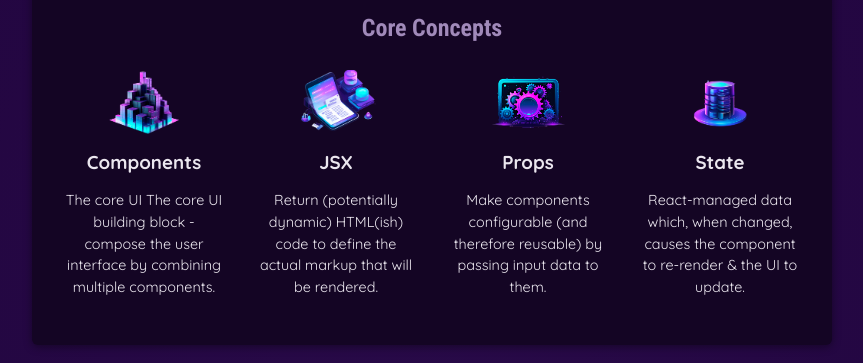
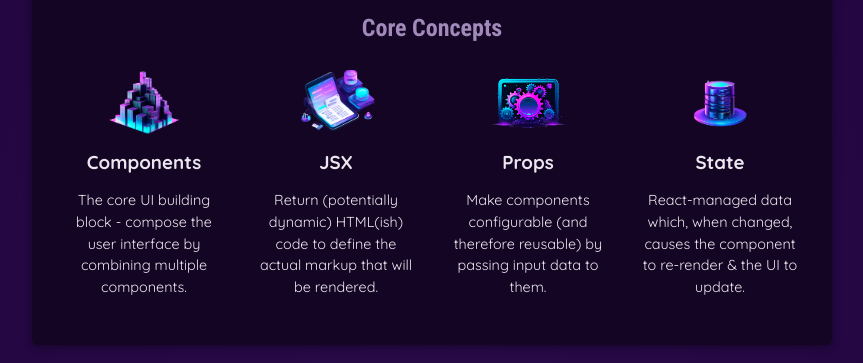
Before and after one commit to Aditya-Maheshwari47/React, a React (Vite) app: page / in a window 1280 px wide. Shown: the part 354-717 px from the top of the page, without its empty margins (208-1071 px from the left). Built offline with nearby package versions, Linux system fonts and the light colour scheme.

Commit message:
Reorganize component structure into separate files(9/2/2026)

```diff
--- a/src/App.jsx
+++ b/src/App.jsx
@@ -1,39 +1,7 @@
-import reactImg from "./assets/react-core-concepts.png"
-import comoponentsImg from "./assets/components.png"
+import {CORE_CONCEPTS} from './data.js'
+import Header from './components/Header.jsx'
+import CoreConcepts from "./components/CoreConcept.jsx";
 
-import {CORE_CONCEPTS} from './data.js'
-
-const reactDescriptions = ["Fundamental", "Description", "Core"];
-
-// get random value [0,max]
-function genRandomInt(max){
-  return Math.floor (Math.random() * (max+1));
-}
-function Header() {
-  const description = reactDescriptions[genRandomInt(2)];
-  return (
-    <header>
-      <img src={reactImg} alt="Stylized atom" />
-      <h1>React Essentials</h1>
-      <p>
-        {/* dynamic values */}
-        {description} React concepts you will need for almost any app you are
-        going to build!
-      </p>
-    </header>
-  );
-}
-//props
-function CoreConcepts(props){
-  return(
-    <li>
-      <img src={props.image} alt={props.title} />
-      <h3>{props.title}</h3>
-      <p>{props.description}</p>
-
-    </li>
-  );
-}
 function App() {
   return (
     <div>
@@ -44,18 +12,12 @@ function App() {
         <h2>Core Concepts</h2>
         <ul>
           <CoreConcepts
-            title = "Components"
-            description = "The core UI The core UI building block - compose the user interface by combining multiple components."
-            image = {comoponentsImg}
-
-          />
-          <CoreConcepts
-            title = {CORE_CONCEPTS[1].title}
-            description = {CORE_CONCEPTS[1].description}
-            image = {CORE_CONCEPTS[1].image}
-
+            title = {CORE_CONCEPTS[0].title}
+            description = {CORE_CONCEPTS[0].description}
+            image = {CORE_CONCEPTS[0].image}
           />
           {/* alternate way using spread operator */}
+          <CoreConcepts {...CORE_CONCEPTS[1]}/>
           <CoreConcepts {...CORE_CONCEPTS[2]}/>
           <CoreConcepts {...CORE_CONCEPTS[3]}/>
         </ul>
--- /dev/null
+++ b/src/components/CoreConcept.jsx
@@ -0,0 +1,11 @@
+//props - destructure props object for easy access
+export default function CoreConcepts({image , title, description}){
+  return(
+    <li>
+      <img src={image} alt={title} />
+      <h3>{title}</h3>
+      <p>{description}</p>
+
+    </li>
+  );
+}
--- /dev/null
+++ b/src/components/Header.jsx
@@ -0,0 +1,22 @@
+import reactImg from "../assets/react-core-concepts.png"
+
+const reactDescriptions = ["Fundamental", "Description", "Core"];
+// get random value [0,max]
+function genRandomInt(max){
+  return Math.floor (Math.random() * (max+1));
+}
+
+export default function Header() {
+  const description = reactDescriptions[genRandomInt(2)];
+  return (
+    <header>
+      <img src={reactImg} alt="Stylized atom" />
+      <h1>React Essentials</h1>
+      <p>
+        {/* dynamic values */}
+        {description} React concepts you will need for almost any app you are
+        going to build!
+      </p>
+    </header>
+  );
+}
```
